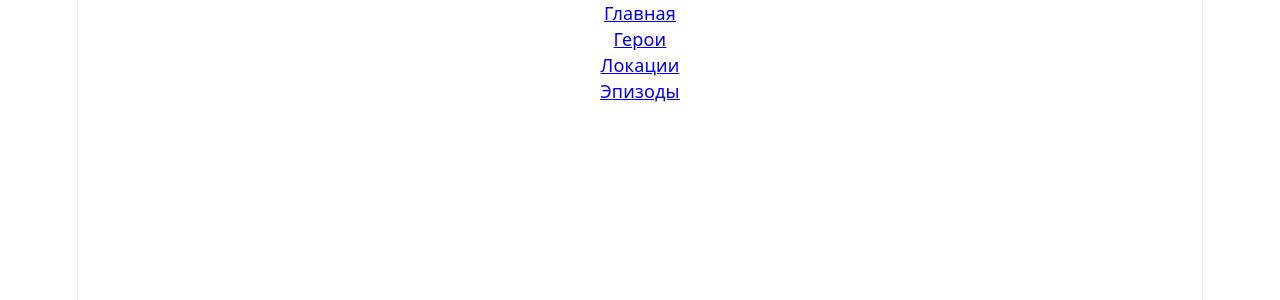
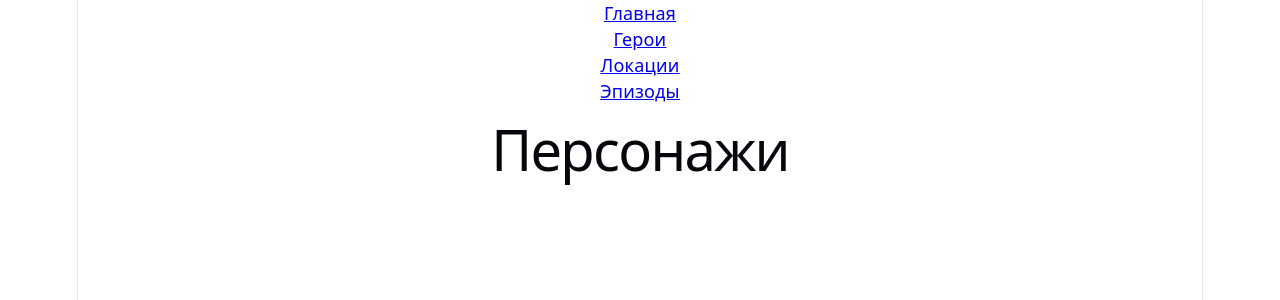
Before and after one commit to tatiana-dk/result-pro-react-rick-morty, a React (Vite) app: page /characters in a window 1280 px wide. Shown: the top 300 px of the page. Built offline with nearby package versions, Linux system fonts and the light colour scheme.

Commit message:
feat: add Characters

```diff
--- a/src/App.tsx
+++ b/src/App.tsx
@@ -1,5 +1,6 @@
 import { Link, Route, Routes } from 'react-router';
 import { Home } from './pages/Home';
+import { Characters } from './pages/Characters';
 import './App.css'
 
 function App() {
@@ -12,6 +13,9 @@ function App() {
       <Link to="/episodes">Эпизоды</Link>
       <Routes>
         <Route path='/' element={<Home />}></Route>
+        <Route path='/characters'>
+          <Route index element={<Characters />} />
+        </Route>
       </Routes>
     </>
   )
--- /dev/null
+++ b/src/pages/Characters.tsx
@@ -0,0 +1,5 @@
+export function Characters() {
+    return (
+        <h1>Персонажи</h1>
+    );
+};
```
